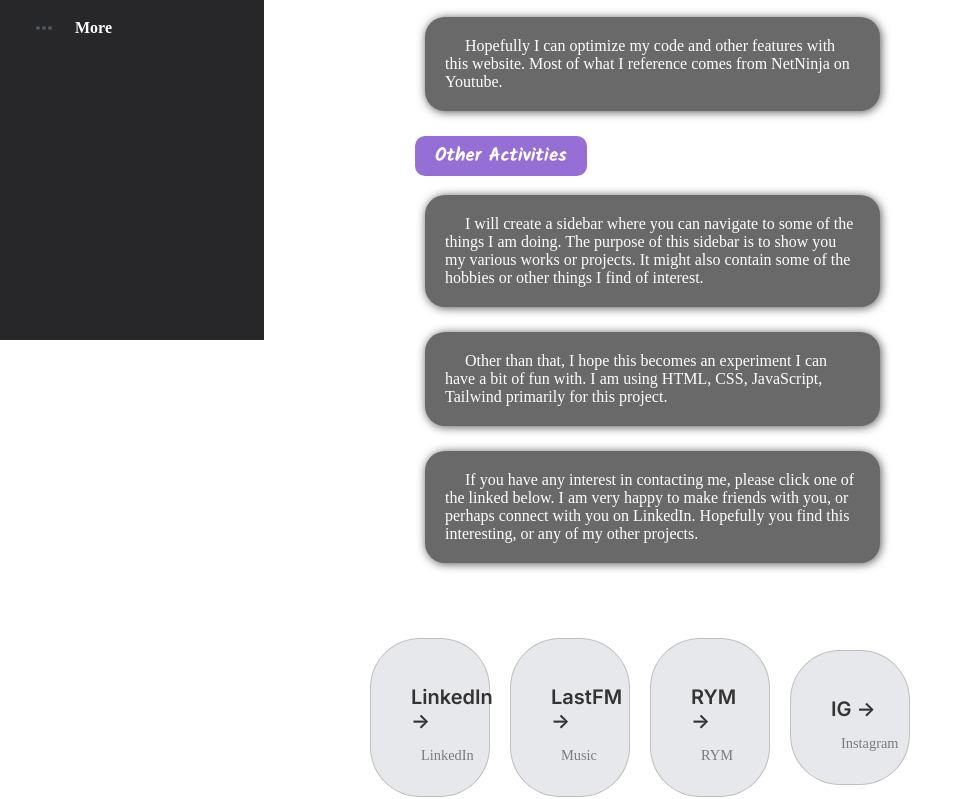
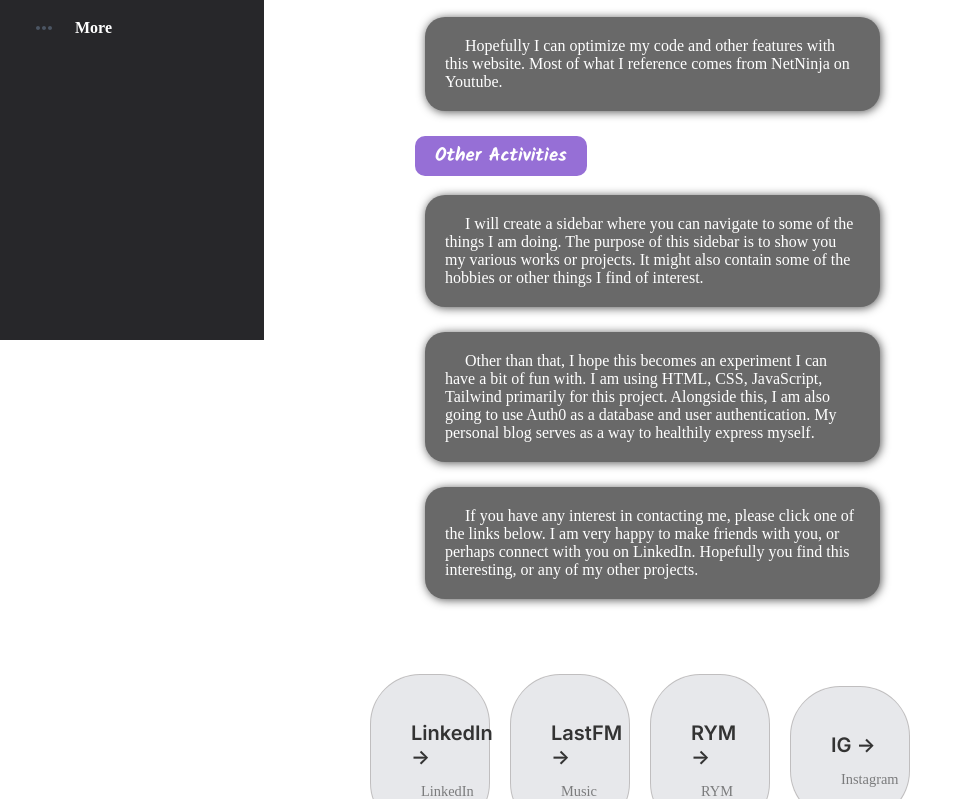
Before and after one commit to torisutansan02/torisutansan, a Next.js app: page / in a window 1280 px wide. Shown: the part 524-1323 px from the top of the page, without its empty margins (0-973 px from the left). Built offline with nearby package versions, Linux system fonts and the light colour scheme; a web font is replaced by a local one.

Commit message:
Making a small change to my home page

```diff
--- a/pages/index.js
+++ b/pages/index.js
@@ -51,7 +51,8 @@ export default function Home() {
           </h2>
 
           <p className = "pretty">
-            I am going to use this to hone in on my front-end skills. I am hoping I get better with CSS, html and JavaScript.
+            I am going to use this to hone in on my front-end skills. I am hoping I get
+            better with CSS, html and JavaScript.
           </p>
 
           <h3 className = "heading">
@@ -59,7 +60,8 @@ export default function Home() {
           </h3>
 
           <p className = "pretty">
-            Hopefully I can optimize my code and other features with this website. Most of what I reference comes from NetNinja on Youtube.
+            Hopefully I can optimize my code and other features with this website. Most of
+            what I reference comes from NetNinja on Youtube.
           </p>
 
           <h3 className = "heading">
@@ -74,11 +76,13 @@ export default function Home() {
 
           <p className = "pretty">
             Other than that, I hope this becomes an experiment I can have a bit of fun with.
-            I am using HTML, CSS, JavaScript, Tailwind primarily for this project.
+            I am using HTML, CSS, JavaScript, Tailwind primarily for this project. Alongside
+            this, I am also going to use Auth0 as a database and user authentication. My
+            personal blog serves as a way to healthily express myself.
           </p>
 
           <p className = "pretty">
-            If you have any interest in contacting me, please click one of the linked below.
+            If you have any interest in contacting me, please click one of the links below.
             I am very happy to make friends with you, or perhaps connect with you on LinkedIn.
             Hopefully you find this interesting, or any of my other projects.
           </p>
```
